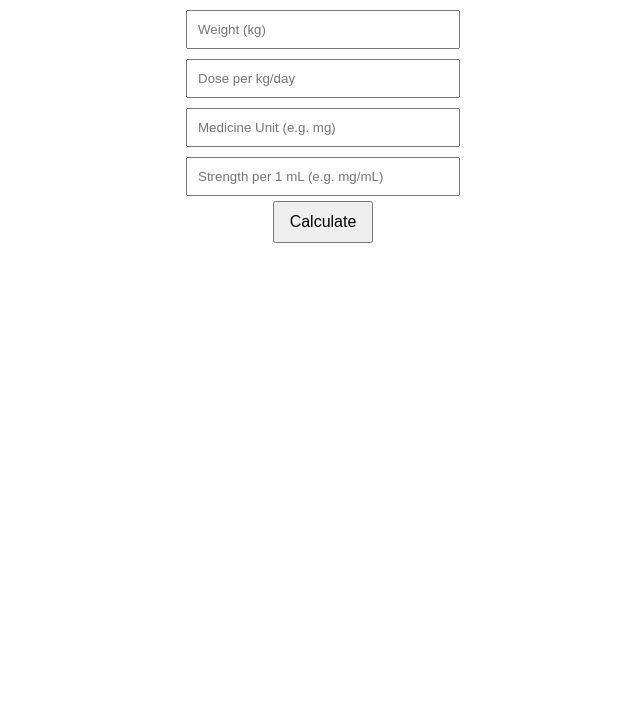
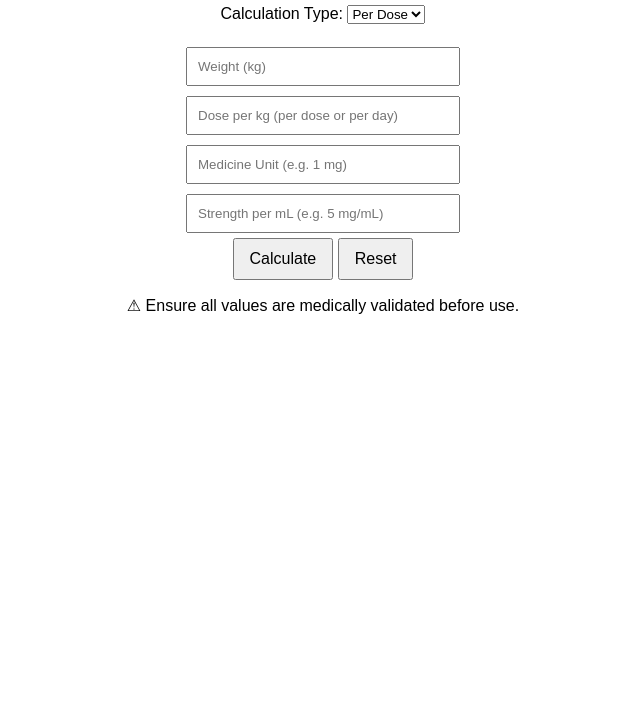
Before and after one commit to Foysal125459/dose-calculator, a plain HTML site: page index.html in a window 1280 px wide. Shown: the part 91-800 px from the top of the page, without its empty margins (317-957 px from the left). Drawn offline with Linux system fonts and the light colour scheme.

Commit message:
index.html

```diff
--- a/index.html
+++ b/index.html
@@ -1,20 +1,33 @@
 <!DOCTYPE html>
-<html>
+<html lang="en">
 <head>
+    <meta charset="UTF-8">
     <title>Dose Calculator</title>
     <link rel="stylesheet" href="style.css">
 </head>
 <body>
-    <h2>Dose Calculator</h2>
+    <div class="container">
+        <h2>💊 Dose Calculator</h2>
 
-    <input id="weight" placeholder="Weight (kg)" type="number"><br>
-    <input id="dosekg" placeholder="Dose per kg/day" type="number"><br>
-    <input id="unit" placeholder="Medicine Unit (e.g. mg)" type="number"><br>
-    <input id="strength" placeholder="Strength per 1 mL (e.g. mg/mL)" type="number"><br>
+        <label>Calculation Type:</label>
+        <select id="calc_type">
+            <option value="dose">Per Dose</option>
+            <option value="day">Per Day</option>
+        </select><br><br>
 
-    <button onclick="calculateDose()">Calculate</button>
+        <input id="weight" type="number" placeholder="Weight (kg)" required><br>
+        <input id="dosekg" type="number" placeholder="Dose per kg (per dose or per day)" required><br>
 
-    <p id="result"></p>
+        <input id="unit" type="number" placeholder="Medicine Unit (e.g. 1 mg)" required><br>
+        <input id="strength" type="number" placeholder="Strength per mL (e.g. 5 mg/mL)" required><br>
+
+        <button onclick="calculateDose()">Calculate</button>
+        <button onclick="resetForm()" class="secondary">Reset</button>
+
+        <p id="result"></p>
+
+        <p class="warning">⚠ Ensure all values are medically validated before use.</p>
+    </div>
 
     <script src="script.js"></script>
 </body>
```
